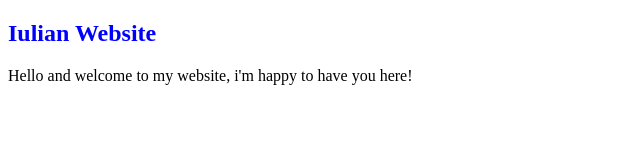
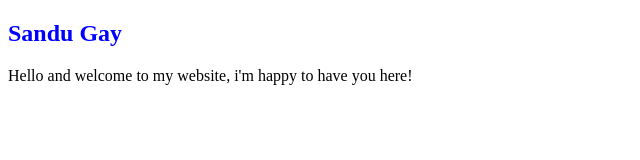
Before and after one commit to IuliaN00722/IuliaN00722.github.io, a plain HTML site: page index.html in a window 1280 px wide. Shown: the full height of the page, 0-640 px from the left. Drawn offline with Linux system fonts and the light colour scheme.

Commit message:
Update index.html

```diff
--- a/index.html
+++ b/index.html
@@ -5,7 +5,7 @@
 	   </head>
 	   <body>
 		   <main>
-			 <h2 style="color:blue;"> Iulian Website</h2>
+			 <h2 style="color:blue;">Sandu Gay</h2>
 	   	   <p>Hello and welcome to my website, i'm happy to have you here!</p>
 		    </main>
            </body>
```
